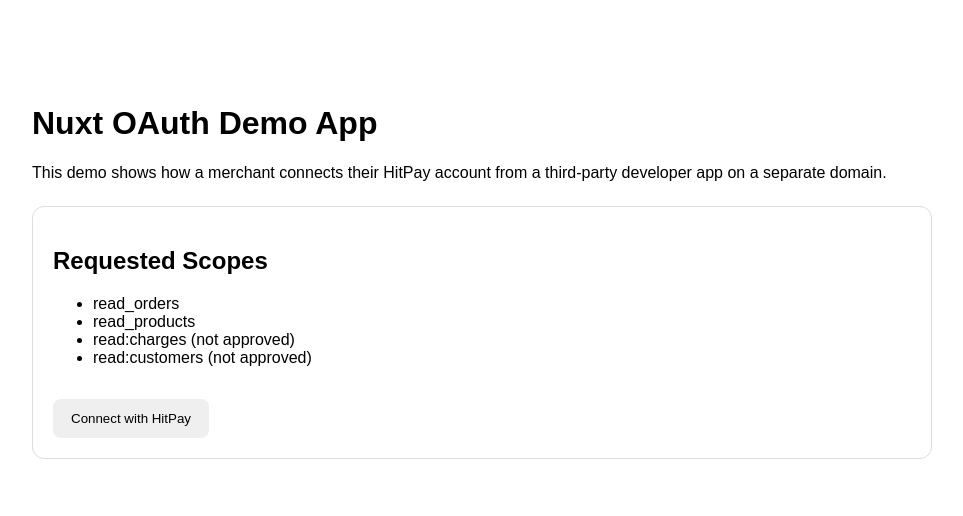
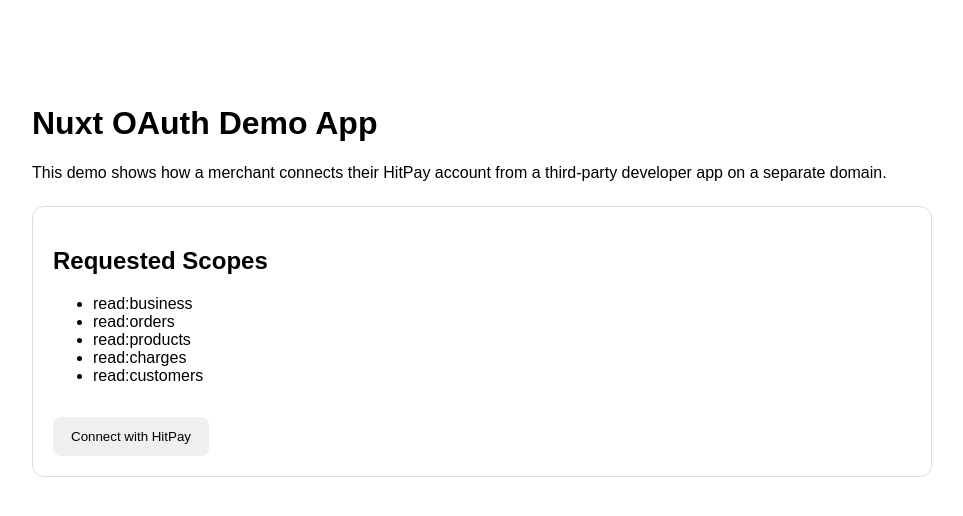
Before and after one commit to kewcoder/oauth-client-demo, a Nuxt app: page / in a window 1280 px wide. Shown: the top 516 px of the page, without its empty margins (158-1121 px from the left). Built offline with nearby package versions, Linux system fonts and the light colour scheme.

Commit message:
display all request scopes

```diff
--- a/nuxt.config.ts
+++ b/nuxt.config.ts
@@ -1,4 +1,6 @@
 import { readFileSync } from 'node:fs'
+
+const hitpayScopes = process.env.HITPAY_SCOPES || 'read:business read:orders read:products'
 
 export default defineNuxtConfig({
   compatibilityDate: '2024-12-01',
@@ -16,6 +18,9 @@
     hitpayAuthorizeUrl: process.env.HITPAY_OAUTH_AUTHORIZE_URL,
     hitpayApiBaseUrl: process.env.HITPAY_API_BASE_URL,
     hitpayRedirectUri: process.env.HITPAY_REDIRECT_URI,
-    hitpayScopes: process.env.HITPAY_SCOPES || 'read_orders read_customers read_products',
+    hitpayScopes,
+    public: {
+      hitpayScopes,
+    },
   }
 })
--- a/pages/index.vue
+++ b/pages/index.vue
@@ -1,10 +1,16 @@
 <script setup lang="ts">
 import { computed, ref } from "vue";
-import { useRoute } from "nuxt/app";
+import { useRoute, useRuntimeConfig } from "nuxt/app";
 
 const connecting = ref(false);
 const route = useRoute();
+const config = useRuntimeConfig();
 const accessDenied = computed(() => route.query.error === "access_denied");
+const requestedScopes = computed(() =>
+  String(config.public.hitpayScopes || "")
+    .split(/\s+/)
+    .filter(Boolean),
+);
 
 const connect = async () => {
   connecting.value = true;
@@ -51,10 +57,7 @@
     >
       <h2>Requested Scopes</h2>
       <ul>
-        <li>read_orders</li>
-        <li>read_products</li>
-        <li>read:charges (not approved)</li>
-        <li>read:customers (not approved)</li>
+        <li v-for="scope in requestedScopes" :key="scope">{{ scope }}</li>
       </ul>
 
       <button
```
